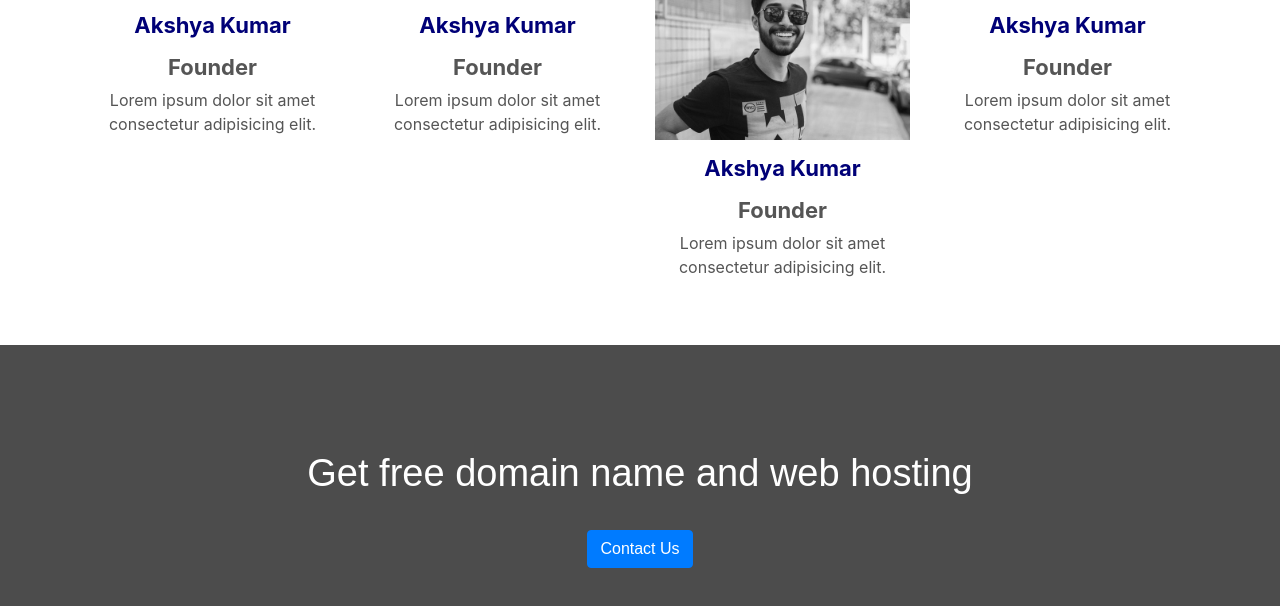
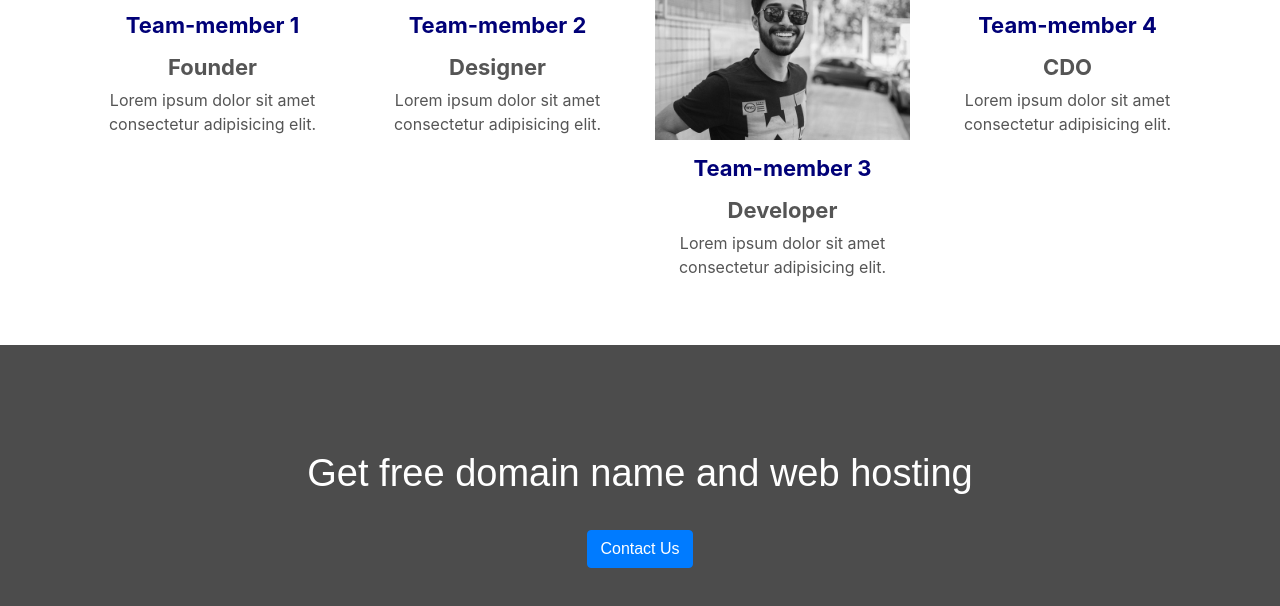
Before and after one commit to Balaji-Kotni/bootstrapWebsite, a plain HTML site: page index.html in a window 1280 px wide. Shown: the part 1973-2579 px from the top of the page. Drawn offline with nearby package versions, Linux system fonts and the light colour scheme; a web font is replaced by a local one.

Commit message:
fifth commit

```diff
--- a/index.html
+++ b/index.html
@@ -186,7 +186,7 @@
               </a>
             </ul>
           </div>
-          <h2>Akshya Kumar</h2>
+          <h2>Team-member 1</h2>
               <h3>Founder</h3>
               <p>Lorem ipsum dolor sit amet consectetur adipisicing elit.</p>
         </div>
@@ -201,8 +201,8 @@
               </a>
             </ul>
           </div>
-          <h2>Akshya Kumar</h2>
-              <h3>Founder</h3>
+          <h2>Team-member 2</h2>
+              <h3>Designer</h3>
               <p>Lorem ipsum dolor sit amet consectetur adipisicing elit.</p>
         </div>
         <div class="col-md-3 profile-pic text-center">
@@ -216,8 +216,8 @@
               </a>
             </ul>
           </div>
-          <h2>Akshya Kumar</h2>
-              <h3>Founder</h3>
+          <h2>Team-member 3</h2>
+              <h3>Developer</h3>
               <p>Lorem ipsum dolor sit amet consectetur adipisicing elit.</p>
         </div>
         <div class="col-md-3 profile-pic text-center">
@@ -231,8 +231,8 @@
               </a>
             </ul>
           </div>
-          <h2>Akshya Kumar</h2>
-              <h3>Founder</h3>
+          <h2>Team-member 4</h2>
+              <h3>CDO</h3>
               <p>Lorem ipsum dolor sit amet consectetur adipisicing elit.</p>
         </div>
       </div>
```
